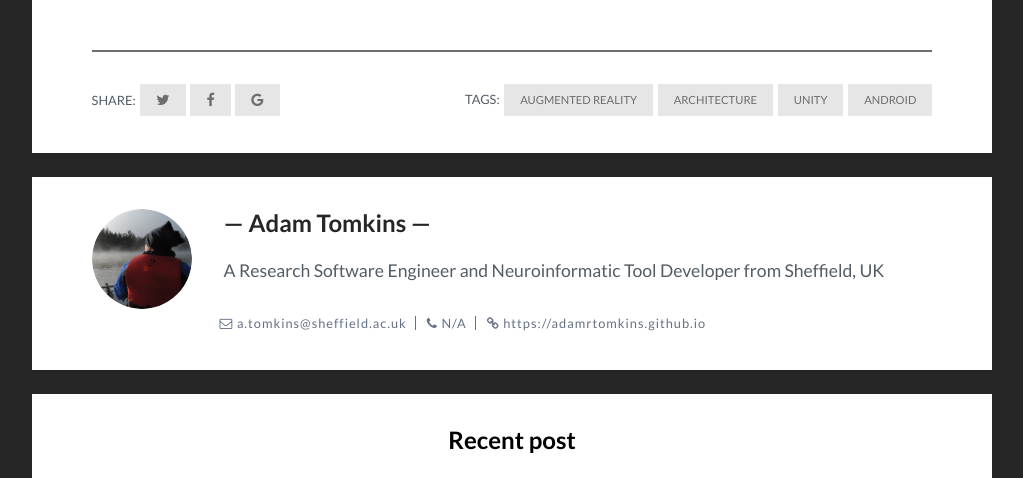
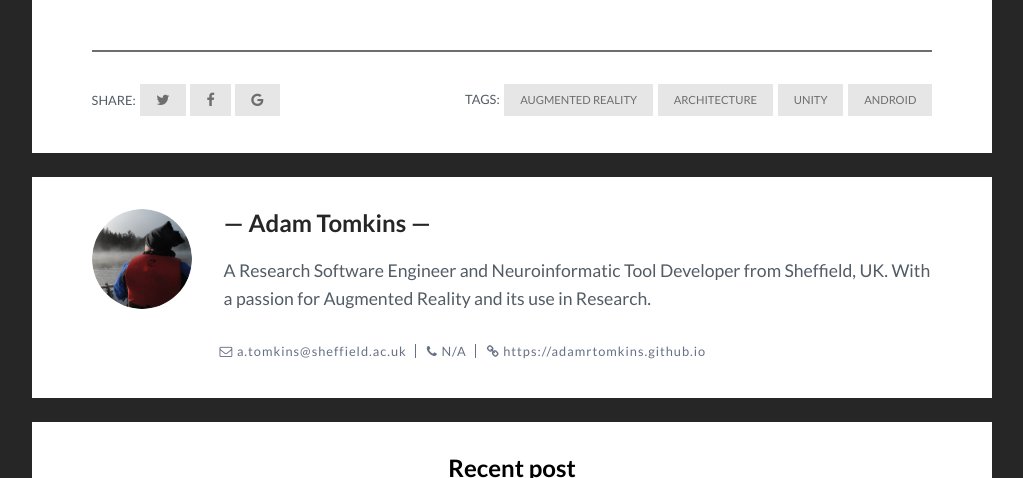
Before and after one commit to AdamRTomkins/AR-Architecture, a Jekyll site: the page built from _posts/2018-01-27-Android.markdown, in a window 1280 px wide and 900 px high, scrolled down 1991 px, cut to the strip 0-478 px from the top of the window. Shown: the whole strip, without its empty margins (128-1151 px from the left). Built offline with Jekyll 4.4.1, drawn with Linux system fonts in a browser that asks for light colours.

Commit message:
Update About Me Page

```diff
--- a/_config.yml
+++ b/_config.yml
@@ -17,7 +17,7 @@
 # Author settings
 author-pic: me.png # your photo
 author-name: Adam Tomkins
-about-author: A Research Software Engineer and Neuroinformatic Tool Developer from Sheffield, UK
+about-author: A Research Software Engineer and Neuroinformatic Tool Developer from Sheffield, UK. With a passion for Augmented Reality and its use in Research.
 email: a.tomkins@sheffield.ac.uk
 phone: N/A
 website: https://adamrtomkins.github.io
--- a/_pages/about.html
+++ b/_pages/about.html
@@ -12,8 +12,8 @@
         </div>
         <div class="author_info">
           <h2 class="author_title">{% if site.author-name %}{{site.author-name}}{% else %}Dwayne Newman{% endif %}</h2>
-          <p class="author_subtitle">{% if site.about-author %}{{site.about-author}}{% else %}La croix godard blue bottle, vape iceland fingerstache cronut single-origin coffee lyft snackwave normcore small batch.{% endif %}</p>
-          <p class="author_subtitle">Brunch sustainable tote bag offal pitchfork, jean shorts readymade lomo poutine freegan sriracha palo santo fam hammock.</p>
+          <p class="author_subtitle">{% if site.about-author %}{{site.about-author}}{% else %}{% endif %}</p>
+          <p class="author_subtitle">You can find most of my work on [Github](github.com/AdamRTomkins), where my main [Blog](adamrtomkins.github.io), as well as my [CityMesh](adamrtomkins.github.io/CityMesh) Project. I am part of the Digitial Fruit Fly Brain project at Sheffield, and am a developer on the [Fruit Fly Brain Observatory](http://fruitflybrain.org/)</p>
         </div>
       </div>
 
```
